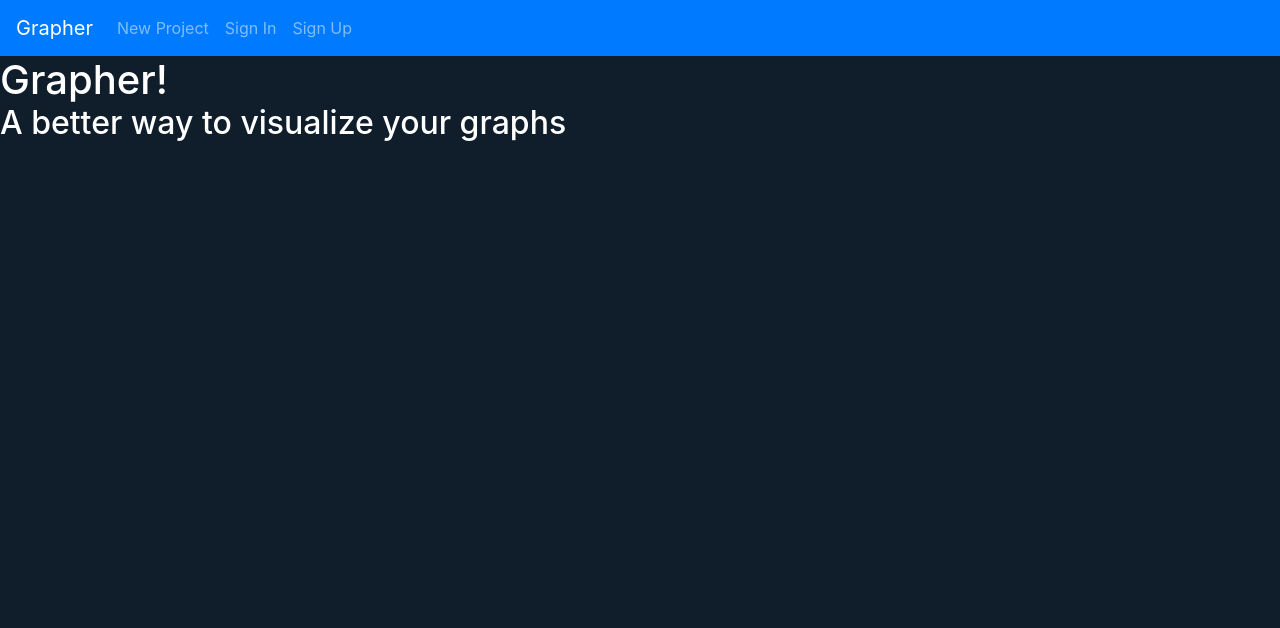
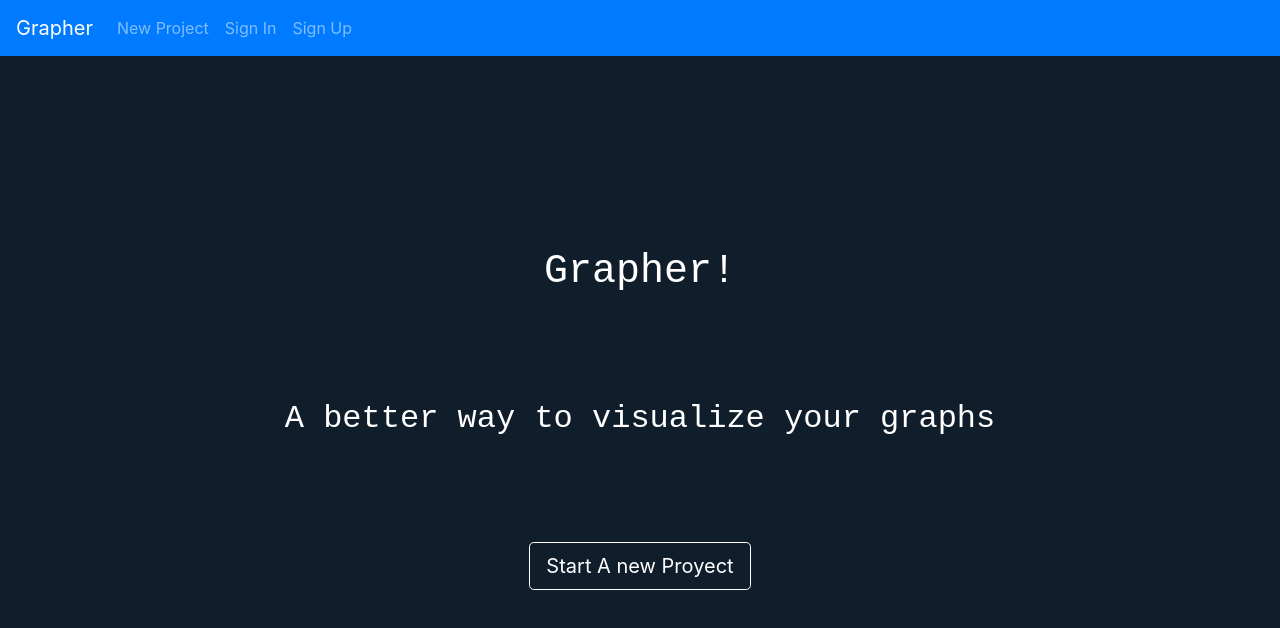
Before and after one commit to driosn/Grapher, an Angular app: page / in a window 1280 px wide. Shown: the top 628 px of the page. Built offline with nearby package versions, Linux system fonts and the light colour scheme.

Commit message:
Adicion de los componentes en el Home

```diff
--- a/src/app/home/home.component.css
+++ b/src/app/home/home.component.css
@@ -1,5 +1,9 @@
+
 h1, h2{
   color: white;
+  font-family: monospace
+}
+
+.title{
   background-color: #101E2C;
-  margin: 0;
 }
--- a/src/app/home/home.component.html
+++ b/src/app/home/home.component.html
@@ -1,2 +1,8 @@
-<h1>Grapher!</h1>
-<h2>A better way to visualize your graphs</h2>
+<div class="title" align="center">
+  <br><br><br><br><br><br><br><br>
+    <h1>Grapher!</h1>
+  <br><br><br><br>
+    <h2>A better way to visualize your graphs</h2>
+  <br><br><br><br>
+    <button type="button" class="btn btn-outline-primary btn-lg" style="color: white; border-color: white">Start A new Proyect</button>
+</div>
--- a/src/app/sign-up/sign-up.component.css
+++ b/src/app/sign-up/sign-up.component.css
@@ -1,4 +1,5 @@
 h1{
   color: white;
   background-color: #101E2C;
+  margin: 0;
 }
--- a/src/app/sign-up/sign-up.component.html
+++ b/src/app/sign-up/sign-up.component.html
@@ -1,2 +1 @@
-
 <h1>Sign Up</h1>
--- a/src/styles.css
+++ b/src/styles.css
@@ -2,3 +2,7 @@
 html{
   background-color: #101E2C;
 }
+
+body{
+  background-color: #101E2C;
+}
```
